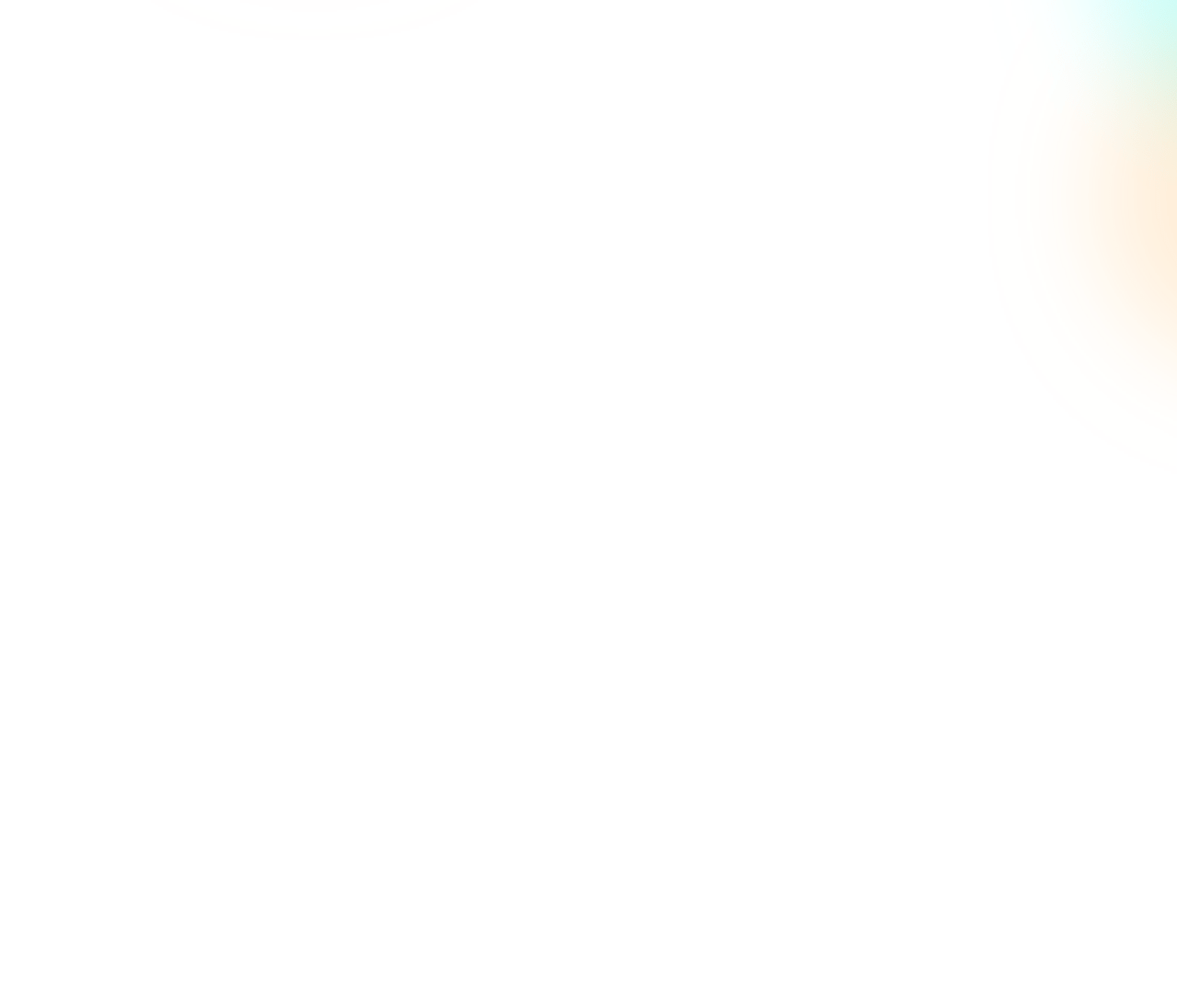
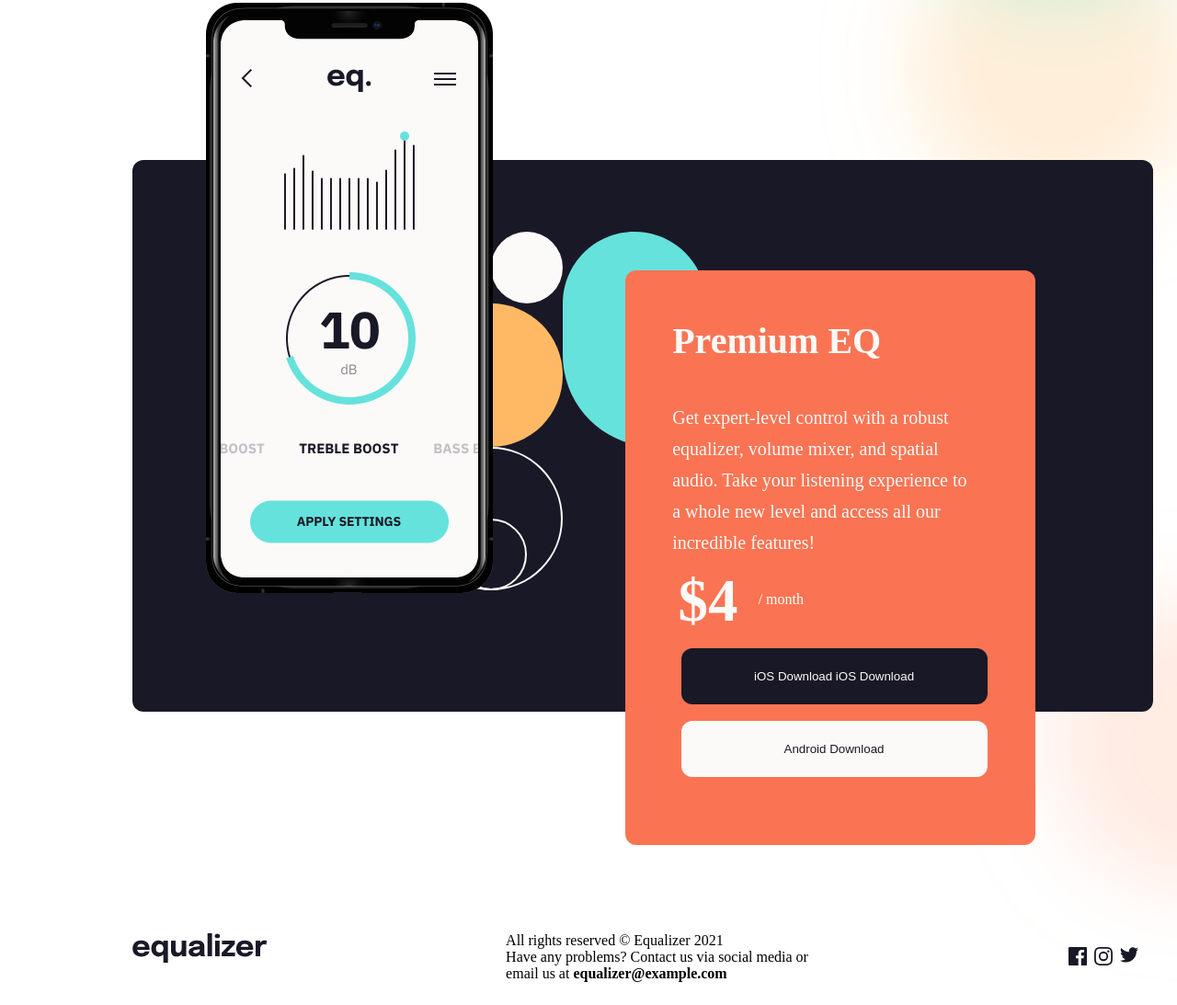
Before and after one commit to Yoana7183/Noob2Junior-PracticeTasks, a plain HTML site: page landing_page_ez/starter-code/index.html in a window 1280 px wide. Shown: the part 612-1705 px from the top of the page at 92% size. Before the commit the page ends 1500 px from the top, so only its background shows below. Drawn offline with Linux system fonts and the light colour scheme.

Commit message:
added desktop view

```diff
--- a/landing_page_ez/starter-code/index.html
+++ b/landing_page_ez/starter-code/index.html
@@ -6,9 +6,15 @@
   <meta name="viewport" content="width=device-width, initial-scale=1.0">
   <link rel="stylesheet" href="style.css">
   <link rel="icon" type="image/png" sizes="32x32" href="./assets/favicon-32x32.png">
+  <link rel="preconnect" href="https://fonts.googleapis.com">
+  <link rel="preconnect" href="https://fonts.gstatic.com" crossorigin>
+  <link href="https://fonts.googleapis.com/css2?family=Space+Mono&display=swap" rel="stylesheet">
 
   <title>Frontend Mentor | Equalizer landing page</title>
 </head>
+<style>
+
+</style>
 
 <body>
   <section class="main">
@@ -24,20 +30,49 @@
         way your music sounds with a professional grade parametric EQ & volume mixer. Control
         bass, mids, treble, gain control, reverb, and more!
       </div>
-      <div>
-        <div class="card-promotion-content">
-          <div class="title-content">Premium EQ</div>
-          <div class="description-content">Get expert-level control with a robust equalizer, volume mixer, and spatial
-            audio. Take
-            your listening experience to a whole new level and access all our incredible features!</div>
-          <div class="price"> $4 / month</div>
+      <div class="cards-container">
+        <div class="dark-card-container">
+          <div class="phone-img-container">
+            <div class="phone"></div>
+          </div>
+          <div class="detail-between-main-cards">
+            <div class="detail"></div>
+          </div>
+          <div class="card-promotion-content">
+            <div class="card">
+              <div class="title-content">Premium EQ</div>
+              <div class="description-content">Get expert-level control with a robust equalizer, volume mixer, and
+                spatial
+                audio. Take
+                your listening experience to a whole new level and access all our incredible features!</div>
+              <div class="price-container">
+                <div class="price"> $4 </div>
+                <div class="per-month">/ month</div>
+              </div>
+
+              <div class="buttons">
+                <button class="ios-btn">iOS Download iOS Download</button>
+                <button class="android-btn"> Android Download</button>
+              </div>
+            </div>
+          </div>
         </div>
-        <button>iOS Download iOS Download</button>
-        <button> Android Download</button>
       </div>
       <footer>
-        <li>All rights reserved © Equalizer 2021</li>
-        <li> Have any problems? Contact us via social media or email us at equalizer@example.com</li>
+        <div class="logo-footer">
+          <div> <img src="./assets/logo.svg" alt="" srcset=""></div>
+        </div>
+        <div class="footer-li">
+          <div>All rights reserved © Equalizer 2021</div>
+          <div>Have any problems? Contact us via social media or</div>
+          <div>email us at <strong>equalizer@example.com</strong></div>
+        </div>
+        <div class="social-media-links-img">
+          <li><img src="./assets/icon-facebook.svg" alt="" srcset=""></li>
+          <li><img src="./assets/icon-instagram.svg" alt=""></li>
+          <li><img src="./assets/icon-twitter.svg" alt="" srcset=""></li>
+
+        </div>
       </footer>
 
 
--- a/landing_page_ez/starter-code/style.css
+++ b/landing_page_ez/starter-code/style.css
@@ -2,17 +2,25 @@
     margin: 0;
 
 }
-.main{
+
+body {
+    font-family: 'IBM Plex Sans';
+    font-style: normal;
+}
+
+.main {
     background-image: url("./assets/bg-main-desktop.png");
     background-repeat: no-repeat;
-    height: 1500px;
-    padding-left: 5em;
+    padding-left: 9em;
+    background-size: cover;
+}
 
-}
-.logo{
+
+.logo {
     width: 12rem;
 }
-.header-img{
+
+.header-img {
 
     background-image: url("./assets/logo.svg");
     background-repeat: no-repeat;
@@ -21,21 +29,191 @@
     margin-top: -25rem;
 
 }
-.right-element{
+
+.right-element {
     display: flex;
-    justify-content:end ;
+    justify-content: end;
 
 }
-.element{
+
+.element {
 
     background-image: url("./assets/bg-pattern-1.svg");
     background-repeat: no-repeat;
     width: 312px;
     height: 468px;
 }
-.title-main{
-    font-size: 88px
+
+.main-container {
+    display: flex;
+    flex-direction: column;
+    justify-content: center;
 }
-.content-main{
-    width:900px
+
+.title-main {
+    font-size: 88px;
+
+    font-weight: 700;
+    font-size: 88px;
+    line-height: 88px;
+    width: 1015px;
+    height: 176px;
+    /* or 100% */
+    letter-spacing: -1px;
+
+    color: #191826;
+
+
 }
+
+.content-main {
+    padding: 3em;
+    width: 825px;
+    height: 102px;
+    font-weight: 400;
+    font-size: 20px;
+    line-height: 34px;
+    color: #191826;
+}
+
+.cards-container {
+    padding-bottom: 10em;
+}
+
+.dark-card-container {
+    width: 1110px;
+    height: 600px;
+    margin-top: 10em;
+    color: white;
+    background-color: #191826;
+    border-radius: 12px;
+    display: flex;
+    flex-direction: row;
+}
+
+.phone {
+    background-image: url("./assets/illustration-app.png");
+    background-size: cover;
+    width: 312px;
+    height: 642px;
+    margin-top: -171px;
+    margin-left: 5em;
+    position: relative;
+
+}
+
+.card-promotion-content {
+    position: relative;
+    width: 446px;
+    height: 625px;
+    background: #FA7453;
+    border-radius: 12px;
+    margin-top: 120px;
+    margin-left: -5.5em
+}
+
+.card {
+    padding: 3.2em;
+}
+
+.phone-img-container {
+    width: 312px;
+    height: 642px;
+}
+
+.detail {
+    background-image: url("./assets/bg-pattern-2.svg");
+    width: 312px;
+    height: 468px;
+}
+
+.title-content {
+    width: 333px;
+    height: 52px;
+    font-weight: 700;
+    font-size: 40px;
+    line-height: 52px;
+    color: #FCFAF9;
+    margin-bottom: 1em;
+}
+
+.description-content {
+    width: 333px;
+    height: 170px;
+    font-weight: 400;
+    font-size: 20px;
+    line-height: 34px;
+    color: #FCFAF9;
+    padding-bottom: 1em;
+
+}
+
+.price-container {
+    display: flex;
+    justify-content: space-evenly;
+    width: 165px;
+    height: 52px;
+    padding-bottom: 1em;
+}
+
+.price {
+
+    top: calc(50% - 52px/2);
+    font-weight: 700;
+    font-size: 65px;
+    line-height: 52px;
+    color: #FCFAF9;
+
+
+}
+
+.per-month {
+    padding: 1em;
+}
+
+.buttons {
+    display: flex;
+    flex-direction: column;
+
+}
+
+.ios-btn {
+    width: 333px;
+    height: 61px;
+    background: #191826;
+    border-radius: 12px;
+    color: #FCFAF9;
+    margin: 0.7em;
+    border: 0px;
+    cursor: pointer;
+}
+
+.android-btn {
+    width: 333px;
+    height: 61px;
+    margin: 0.7em;
+    color: #191826;
+    background: #FCFAF9;
+    border-radius: 12px;
+    border: 0px;
+    cursor: pointer;
+}
+
+footer {
+    display: flex;
+    justify-content: space-between;
+    padding-top: 5em;
+    width: 1110px;
+    height: 79px;
+}
+
+.social-media-links-img {
+    list-style: none;
+    padding: 1em;
+    display: flex;
+    flex-direction: row;
+}
+
+.social-media-links-img>li {
+    padding-left: 0.5em;
+}
```
